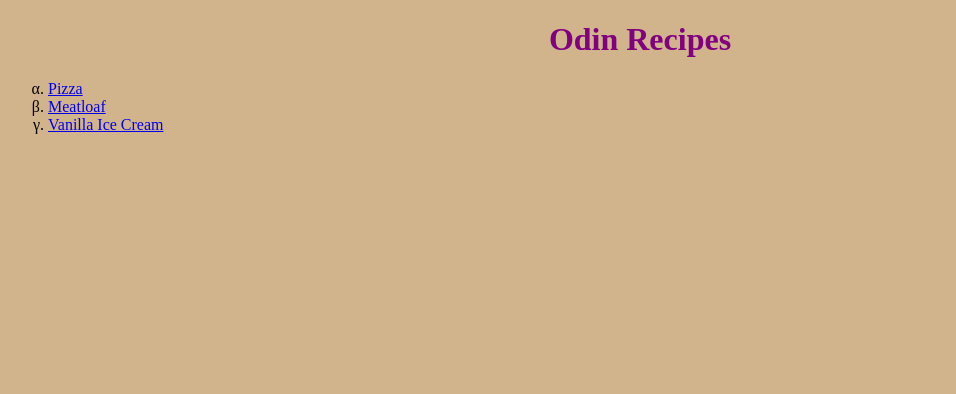
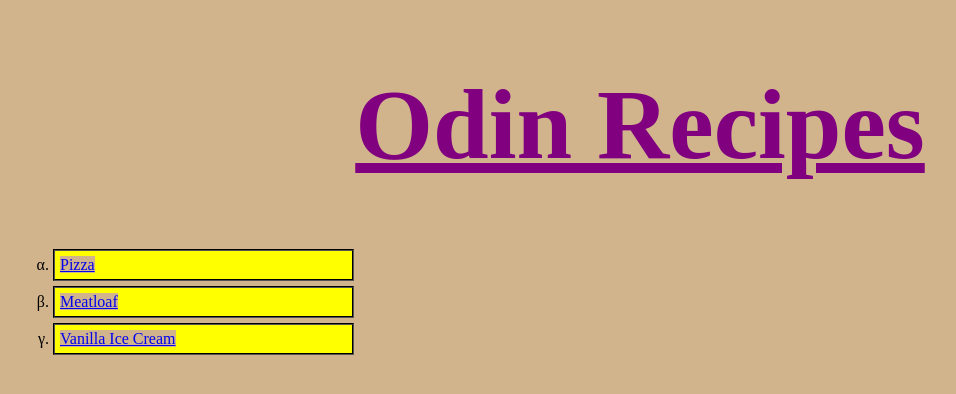
Before and after one commit to VitaDani/odin-recipes, a plain HTML site: page index.html in a window 1280 px wide. Shown: the whole page, without its empty margins (0-956 px from the left). Drawn offline with Linux system fonts and the light colour scheme.

Commit message:
Use CSS to 'pretty up' the index page
The index and CSS files added a bit of style to the main page.

```diff
--- a/index.html
+++ b/index.html
@@ -11,9 +11,9 @@
         <h1 class="main_header">Odin Recipes</h1>
 
         <ul>
-            <li><a href="./recipes/pizza.html" target="_blank">Pizza</a></li>
-            <li><a href="./recipes/meatloaf.html" target="_blank">Meatloaf</a></li>
-            <li><a href="./recipes/ice_cream.html" target="_blank>">Vanilla Ice Cream</a></li>
+            <li class="main_items"><a href="./recipes/pizza.html" target="_blank">Pizza</a></li>
+            <li class="main_items"><a href="./recipes/meatloaf.html" target="_blank">Meatloaf</a></li>
+            <li class="main_items"><a href="./recipes/ice_cream.html" target="_blank>">Vanilla Ice Cream</a></li>
         </ul>
     </body>
 </html>
--- a/style.css
+++ b/style.css
@@ -5,6 +5,8 @@
 }
 
 .main_header {
+    font-size: 100px;
+    text-decoration: underline;
     text-align: center;
     color: purple;
 }
@@ -24,6 +26,14 @@
     font-style: unset;
 }
 
+.main_items {
+    background-color: yellow;
+    margin: 5px;
+    padding: 5px;
+    border: 2px groove black;
+    margin-right: 75%;
+}
+
 img {
     height: auto;
     width: 400px;
```
